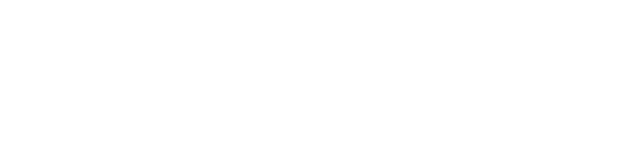
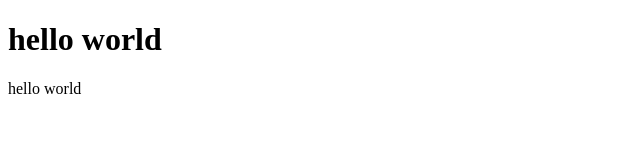
Before and after one commit to ywhkr/front_end_school_html, a plain HTML site: page index.html in a window 1280 px wide. Shown: the whole page, without its empty margins (0-640 px from the left). Drawn offline with Linux system fonts and the light colour scheme.

Commit message:
hello world

```diff
--- a/index.html
+++ b/index.html
@@ -6,5 +6,8 @@
     <meta name="viewport" content="width=device-width, initial-scale=1.0" />
     <title>hello world</title>
   </head>
-  <body></body>
+  <body>
+    <h1>hello world</h1>
+    <p>hello world</p>
+  </body>
 </html>
```
